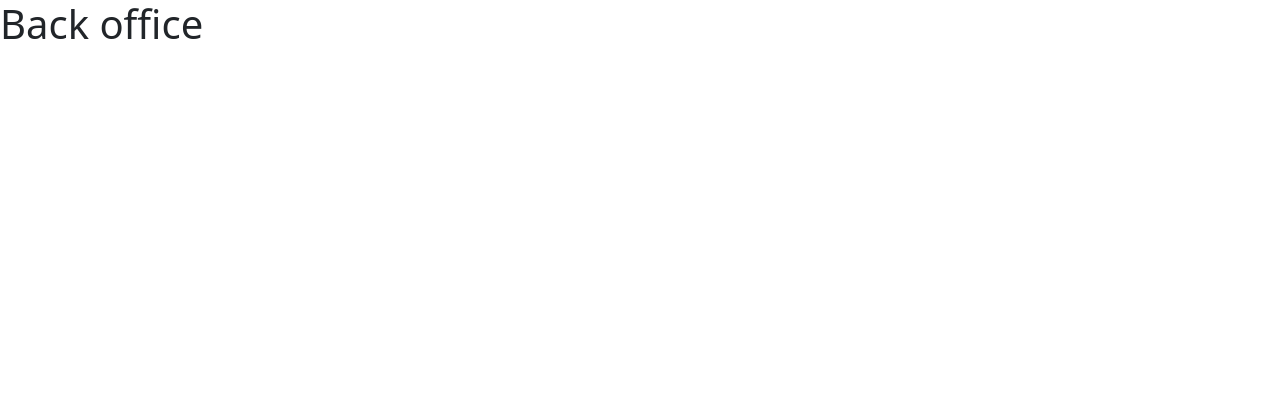
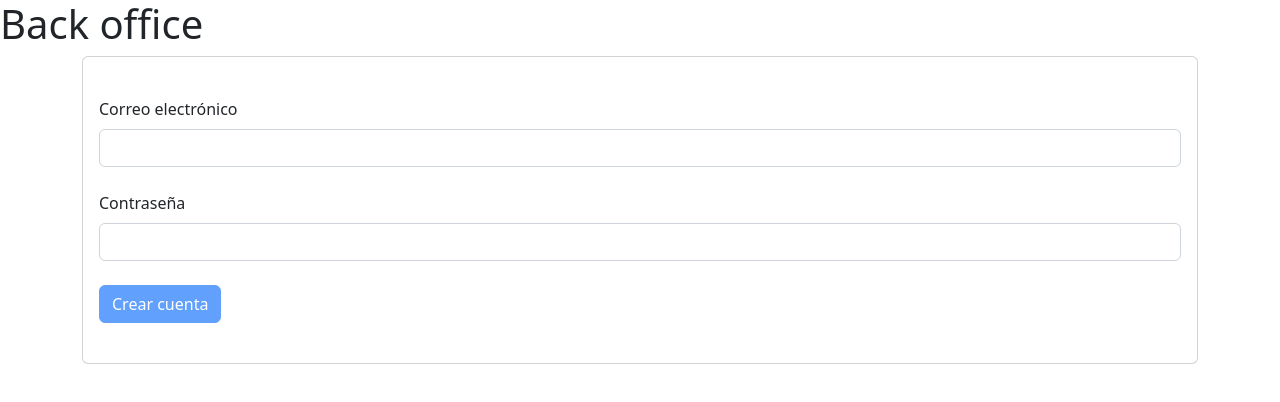
Before and after one commit to eas45/wannAdopt-BO-frontend, an Angular app: page /register in a window 1280 px wide. Before the commit this address led to /. Shown: the top 402 px of the page. Built offline with nearby package versions, Linux system fonts and the light colour scheme.

Commit message:
Implementa pantalla de registro de perfil

```diff
--- a/src/app/app-routing.module.ts
+++ b/src/app/app-routing.module.ts
@@ -2,9 +2,11 @@ import { NgModule } from '@angular/core';
 import { RouterModule, Routes } from '@angular/router';
 import { HomepageComponent } from './components/homepage/homepage.component';
 import { LoginComponent } from './components/login/login.component';
+import { RegisterComponent } from './components/register/register.component';
 
 const routes: Routes = [
   { path: '', redirectTo: 'login', pathMatch: 'full' },
+  { path: 'register', component: RegisterComponent},
   { path: 'login', component: LoginComponent},
   { path: 'home', component: HomepageComponent }
 ]
--- a/src/app/components/register/register.component.html
+++ b/src/app/components/register/register.component.html
@@ -1 +1,49 @@
-<p>register works!</p>
+<div class="register-form">
+  <div class="card">
+    <div class="card-body">
+      <form [formGroup]="registerForm" (ngSubmit)="onSubmit()">
+        <!-- Email input -->
+        <div class="form-group my-4">
+          <label
+            class="form-label"
+            for="emailLabelRegisterForm">
+              Correo electrónico
+          </label>
+          <input
+            id="emailInputRegisterForm"
+            type="text"
+            class="form-control"
+            [ngClass]="(email.dirty || email.touched) ?
+              (email.invalid ? 'is-invalid' : 'is-valid') : ''"
+            formControlName="email"
+            autocomplete="off"
+          />
+        </div>
+
+        <!-- Password input -->
+        <div class="form-outline mb-4">
+          <label
+            class="form-label"
+            for="passwordLabelRegisterForm">
+              Contraseña
+          </label>
+          <input
+            id="passwordInputRegisterForm"
+            type="password"
+            class="form-control"
+            [ngClass]="{ 'is-invalid': password?.invalid && (password?.dirty || password?.touched) }"
+            formControlName="password"
+          />
+        </div>
+
+        <!-- Submit button -->
+        <button
+          type="submit"
+          class="btn btn-primary btn-block mb-4"
+          [disabled]="registerForm.invalid">
+            Crear cuenta
+        </button>
+      </form>
+    </div>
+  </div>
+</div>
--- a/src/app/components/register/register.component.ts
+++ b/src/app/components/register/register.component.ts
@@ -1,4 +1,6 @@
 import { Component } from '@angular/core';
+import { FormBuilder, Validators } from '@angular/forms';
+import { Router } from '@angular/router';
 
 @Component({
   selector: 'app-register',
@@ -7,4 +9,23 @@ import { Component } from '@angular/core';
 })
 export class RegisterComponent {
 
+  registerForm = this.fb.group({
+    email: ['',
+      [Validators.required, Validators.email]
+    ],
+    password: ['', Validators.required]
+  })
+
+  get email(): any { return this.registerForm.get('email'); }
+  get password() { return this.registerForm.get('password'); }
+
+  constructor(
+    private fb: FormBuilder,
+    private router: Router) { }
+
+  onSubmit() {
+    console.log('Submited');
+    this.router.navigate(['login']);
+  }
+
 }
```
